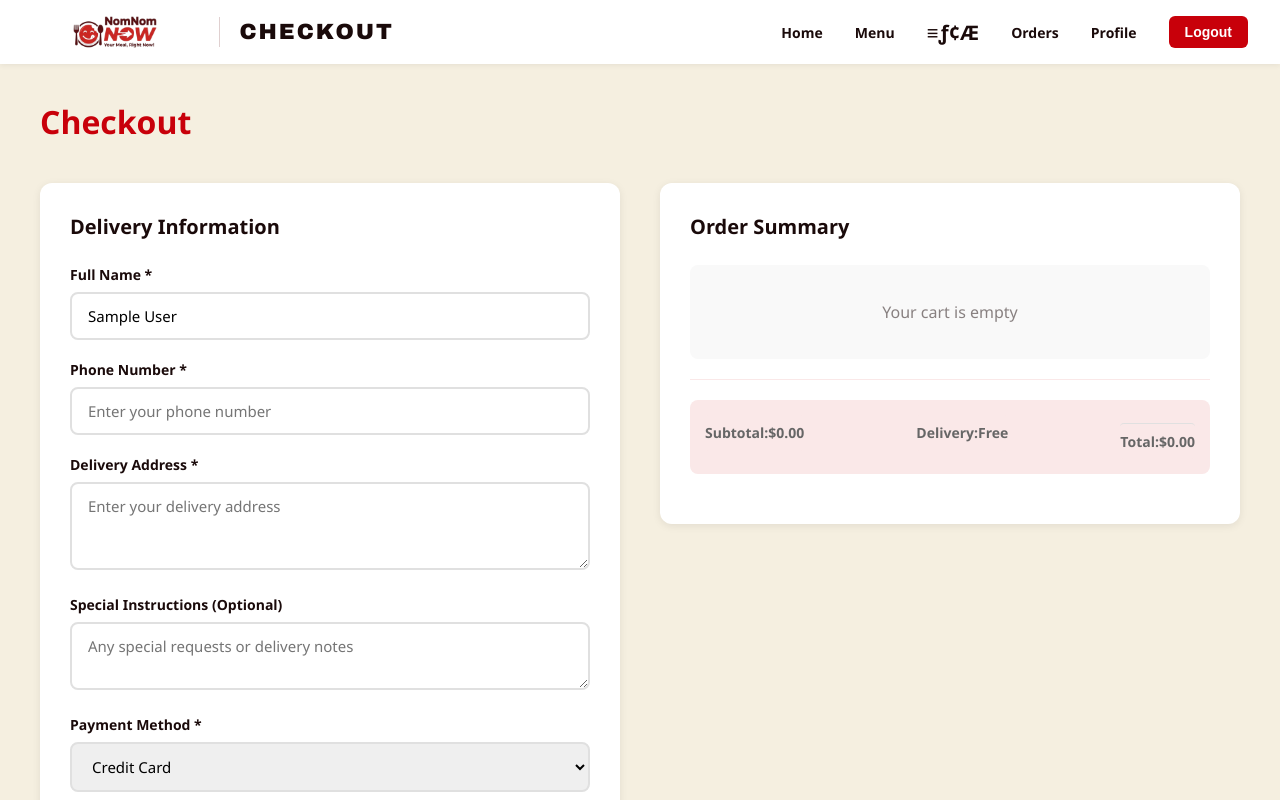
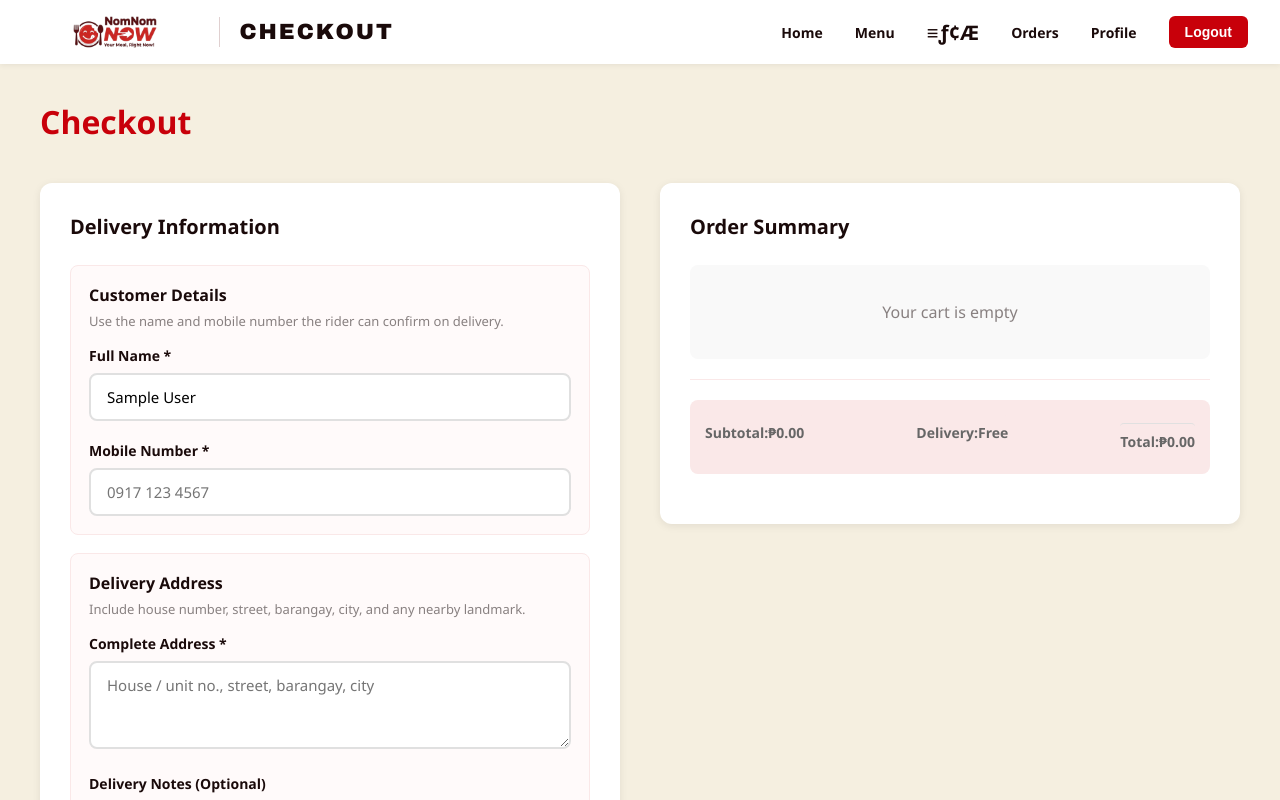
Before and after one commit to phebsv/REACTJS-Simple-Food-Ordering-System, a React (Vite) app in the folder food-ordering-system/: page /checkout in a window 1280 px wide. Shown: the top 800 px of the page. Built offline with nearby package versions, Linux system fonts and the light colour scheme; data requests are answered from the project's data file; sample sign-in values are in the browser's storage.

Commit message:
improve checkout form validation and delivery details UI

```diff
--- a/food-ordering-system/src/pages/user/Checkout.css
+++ b/food-ordering-system/src/pages/user/Checkout.css
@@ -46,8 +46,34 @@
   margin-bottom: 25px;
 }
 
+.form-section-group {
+  background: #fffafa;
+  border: 1px solid var(--pink);
+  border-radius: 8px;
+  padding: 18px;
+  margin-bottom: 18px;
+}
+
+.form-section-title {
+  font-size: 16px;
+  font-weight: 700;
+  color: var(--text);
+  margin: 0 0 6px;
+}
+
+.form-section-helper {
+  margin: 0 0 16px;
+  color: var(--muted);
+  font-size: 13px;
+  line-height: 1.4;
+}
+
 .checkout-form-group {
   margin-bottom: 20px;
+}
+
+.checkout-form-group:last-child {
+  margin-bottom: 0;
 }
 
 .checkout-form-group label {
@@ -78,6 +104,11 @@
   box-shadow: 0 0 0 3px rgba(200, 0, 10, 0.1);
 }
 
+.checkout-form-group input[aria-invalid="true"],
+.checkout-form-group textarea[aria-invalid="true"] {
+  border-color: var(--red);
+}
+
 .checkout-form-group input:disabled,
 .checkout-form-group textarea:disabled,
 .checkout-form-group select:disabled {
@@ -87,6 +118,13 @@
 
 .checkout-form-group textarea {
   resize: vertical;
+}
+
+.field-error {
+  margin: 6px 0 0;
+  color: var(--red);
+  font-size: 13px;
+  font-weight: 600;
 }
 
 .checkout-error {
--- a/food-ordering-system/src/pages/user/Checkout.tsx
+++ b/food-ordering-system/src/pages/user/Checkout.tsx
@@ -11,6 +11,7 @@ export default function Checkout() {
   const [notes, setNotes] = useState("");
   const [paymentMethod, setPaymentMethod] = useState("credit-card");
   const [error, setError] = useState("");
+  const [fieldErrors, setFieldErrors] = useState<Record<string, string>>({});
   const [loading, setLoading] = useState(false);
   const [currentUser, setCurrentUser] = useState<any>(null);
   const navigate = useNavigate();
@@ -29,17 +30,24 @@ export default function Checkout() {
 
   const handleCheckout = async () => {
     setError("");
+    setFieldErrors({});
 
-    if (!name.trim()) {
-      setError("Name is required");
-      return;
+    const nextFieldErrors: Record<string, string> = {};
+    const phoneDigits = phone.replace(/\D/g, "");
+
+    if (name.trim().length < 2) {
+      nextFieldErrors.name = "Enter your full name.";
     }
-    if (!phone.trim()) {
-      setError("Phone number is required");
-      return;
+    if (phoneDigits.length < 10 || phoneDigits.length > 11) {
+      nextFieldErrors.phone = "Enter a valid 10 or 11 digit phone number.";
     }
-    if (!address.trim()) {
-      setError("Delivery address is required");
+    if (address.trim().length < 10) {
+      nextFieldErrors.address = "Enter a complete delivery address.";
+    }
+
+    if (Object.keys(nextFieldErrors).length > 0) {
+      setFieldErrors(nextFieldErrors);
+      setError("Please check the highlighted delivery details.");
       return;
     }
     if (items.length === 0) {
@@ -102,57 +110,82 @@ export default function Checkout() {
             <div className="checkout-form-section">
               <h2>Delivery Information</h2>
 
+              <div className="form-section-group">
+                <h3 className="form-section-title">Customer Details</h3>
+                <p className="form-section-helper">Use the name and mobile number the rider can confirm on delivery.</p>
                 <div className="checkout-form-group">
-                <label>Full Name *</label>
+                  <label htmlFor="checkout-name">Full Name *</label>
                   <input
+                    id="checkout-name"
                     type="text"
-                  placeholder="Enter your full name"
+                    placeholder="Juan Dela Cruz"
                     value={name}
                     onChange={(e) => setName(e.target.value)}
                     disabled={loading}
+                    autoComplete="name"
+                    aria-invalid={!!fieldErrors.name}
                   />
+                  {fieldErrors.name && <p className="field-error">{fieldErrors.name}</p>}
                 </div>
 
                 <div className="checkout-form-group">
-                <label>Phone Number *</label>
+                  <label htmlFor="checkout-phone">Mobile Number *</label>
                   <input
+                    id="checkout-phone"
                     type="tel"
-                  placeholder="Enter your phone number"
+                    placeholder="0917 123 4567"
                     value={phone}
                     onChange={(e) => setPhone(e.target.value)}
                     disabled={loading}
+                    autoComplete="tel"
+                    inputMode="tel"
+                    aria-invalid={!!fieldErrors.phone}
                   />
+                  {fieldErrors.phone && <p className="field-error">{fieldErrors.phone}</p>}
+                </div>
               </div>
 
+              <div className="form-section-group">
+                <h3 className="form-section-title">Delivery Address</h3>
+                <p className="form-section-helper">Include house number, street, barangay, city, and any nearby landmark.</p>
                 <div className="checkout-form-group">
-                <label>Delivery Address *</label>
+                  <label htmlFor="checkout-address">Complete Address *</label>
                   <textarea
-                  placeholder="Enter your delivery address"
+                    id="checkout-address"
+                    placeholder="House / unit no., street, barangay, city"
                     value={address}
                     onChange={(e) => setAddress(e.target.value)}
                     disabled={loading}
                     rows={3}
+                    autoComplete="street-address"
+                    aria-invalid={!!fieldErrors.address}
                   />
+                  {fieldErrors.address && <p className="field-error">{fieldErrors.address}</p>}
                 </div>
 
                 <div className="checkout-form-group">
-                <label>Special Instructions (Optional)</label>
+                  <label htmlFor="checkout-notes">Delivery Notes (Optional)</label>
                   <textarea
-                  placeholder="Any special requests or delivery notes"
+                    id="checkout-notes"
+                    placeholder="Gate code, landmark, or food preparation request"
                     value={notes}
                     onChange={(e) => setNotes(e.target.value)}
                     disabled={loading}
                     rows={2}
                   />
                 </div>
+              </div>
 
+              <div className="form-section-group">
+                <h3 className="form-section-title">Payment</h3>
                 <div className="checkout-form-group">
-                <label>Payment Method *</label>
-                <select value={paymentMethod} onChange={(e) => setPaymentMethod(e.target.value)} disabled={loading}>
+                  <label htmlFor="checkout-payment">Payment Method *</label>
+                  <select id="checkout-payment" value={paymentMethod} onChange={(e) => setPaymentMethod(e.target.value)} disabled={loading}>
                     <option value="credit-card">Credit Card</option>
                     <option value="debit-card">Debit Card</option>
                     <option value="cash">Cash on Delivery</option>
                   </select>
+                </div>
               </div>
 
               {error && <div className="checkout-error">{error}</div>}
@@ -182,7 +215,7 @@ export default function Checkout() {
                           <p>Qty: {item.quantity}</p>
                         </div>
                         <div className="summary-item-price">
-                          ${(item.price * item.quantity).toFixed(2)}
+                          ₱{(item.price * item.quantity).toFixed(2)}
                         </div>
                       </div>
                     ))}
@@ -195,7 +228,7 @@ export default function Checkout() {
               <div className="summary-total">
                 <div className="summary-row">
                   <span>Subtotal:</span>
-                  <span>${total.toFixed(2)}</span>
+                  <span>₱{total.toFixed(2)}</span>
                 </div>
                 <div className="summary-row">
                   <span>Delivery:</span>
@@ -203,7 +236,7 @@ export default function Checkout() {
                 </div>
                 <div className="summary-row summary-row-total">
                   <span>Total:</span>
-                  <span>${total.toFixed(2)}</span>
+                  <span>₱{total.toFixed(2)}</span>
                 </div>
               </div>
             </div>
```
Lines whose indentation alone changed are shown as unchanged.
